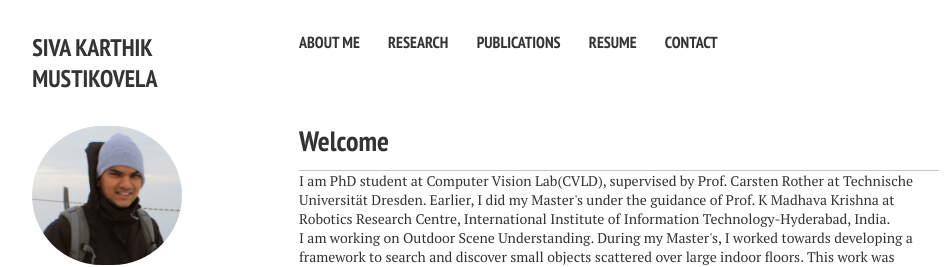
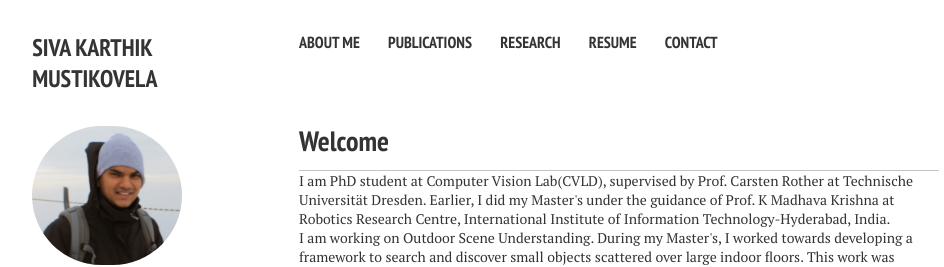
Before and after one commit to sivakm/sivakm.github.io, a Jekyll site: the page built from index.md, in a window 1280 px wide. Shown: the top 267 px of the page, without its empty margins (21-965 px from the left). Built offline with Jekyll 4.4.1, drawn with Linux system fonts in a browser that asks for light colours; nearby versions of some CDN libraries; part of the change alters nothing that is shown.

```diff
--- a/_data/navigation.yml
+++ b/_data/navigation.yml
@@ -3,11 +3,11 @@
 - title: About Me
   url: /
 
+- title: Publications
+  url: /Publications
+
 - title: Research
   url: /Research
-
-- title: Publications
-  url: /Publications
 
 - title: Resume
   url: /docs/Siva_Karthik_Mustikovela_CV_phd_summit.pdf
```
